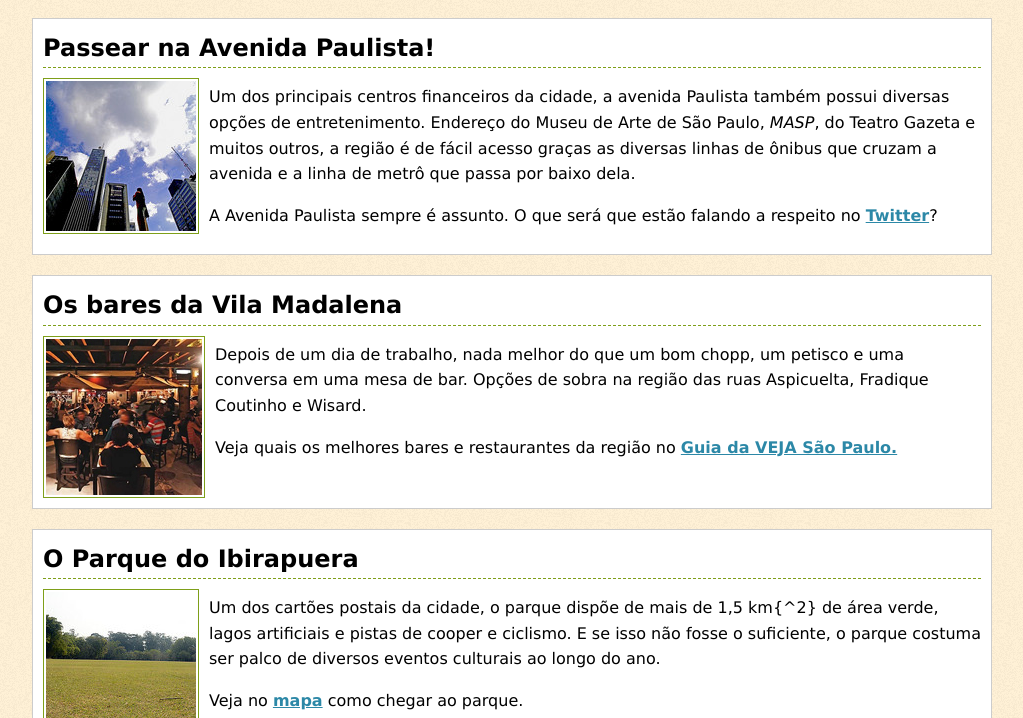
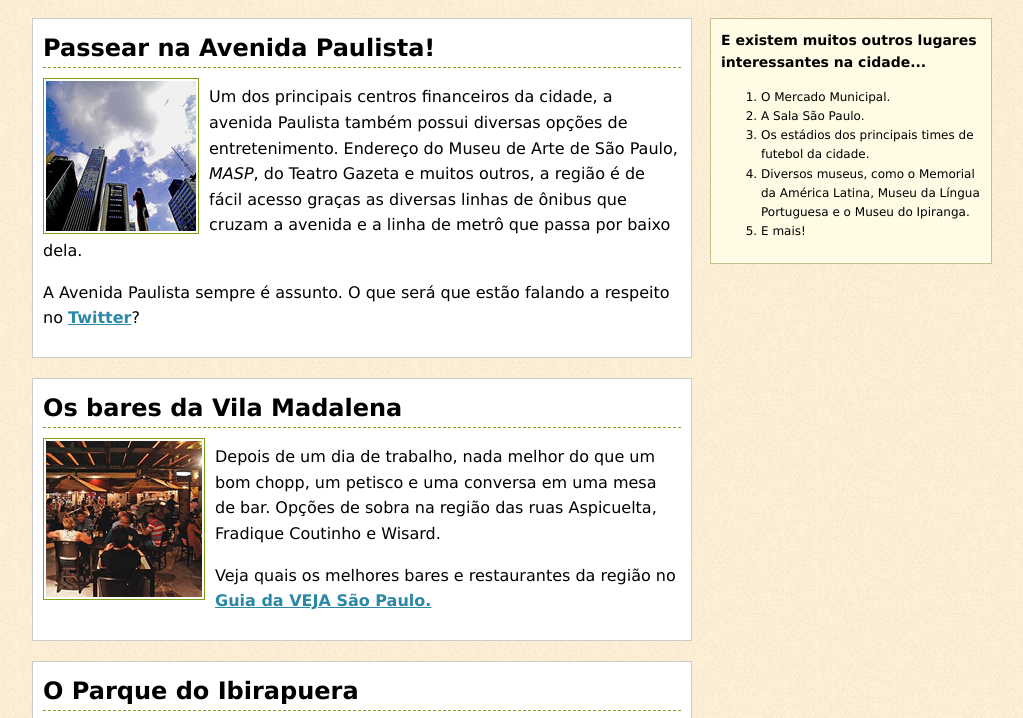
Before and after one commit to humbertosobrinho/O-que-eu-mais-gosto-em-s-o-paulo, a plain HTML site: page index.html in a window 1280 px wide. Shown: the part 76-794 px from the top of the page, without its empty margins (128-1151 px from the left). Drawn offline with Linux system fonts and the light colour scheme; files whose address does not match are found by name.

Commit message:
estilizando sidenote

```diff
--- a/css/style.css
+++ b/css/style.css
@@ -54,3 +54,28 @@ h1 a:hover {
 	font-size: 12px;
 	text-align: center;
 }
+
+.sidenote{
+	background-color: #FFFBE4;
+	border: 1px solid #C9BC8F;
+	padding: 10px;
+	background-color: #FFFBE4;
+	border: 1px solid #C9BC8F;
+	float: right;
+	padding: 10px;
+	width: 260px;
+}
+
+.places{
+	float: left;
+	width: 660px;
+}
+
+.sidenote h3{
+	font-size: 14px;
+	margin-top: 0;
+}
+
+.sidenote ol{
+	font-size: 12px;
+}
--- a/index.html
+++ b/index.html
@@ -9,6 +9,7 @@
 		<div class="container">
 			<h1><a href="">O que eu mais gosto em São Paulo</a></h1>
 
+			<div class="places">
 				<div class="place">
 					<h2>Passear na Avenida Paulista!</h2>
 					<img src='images/paulista.jpg' alt="O céu da avenida Paulista,
@@ -66,6 +67,8 @@
 
 					<div class="clear"></div>
 				</div>
+
+			</div>
 			<div class='sidenote'>
 				<h3>E existem muitos outros lugares interessantes na cidade...</h3>
 				<ol>
@@ -79,7 +82,7 @@
 				</ol>
 			</div>
 
-			<div class='footer'>
+			<div class='footer clear'>
 				<p>Parte do livro "HTML5 e CSS3: Domine a web do futuro."</p>
 			</div>
 		</div>
```
Lines whose indentation alone changed are shown as unchanged.
